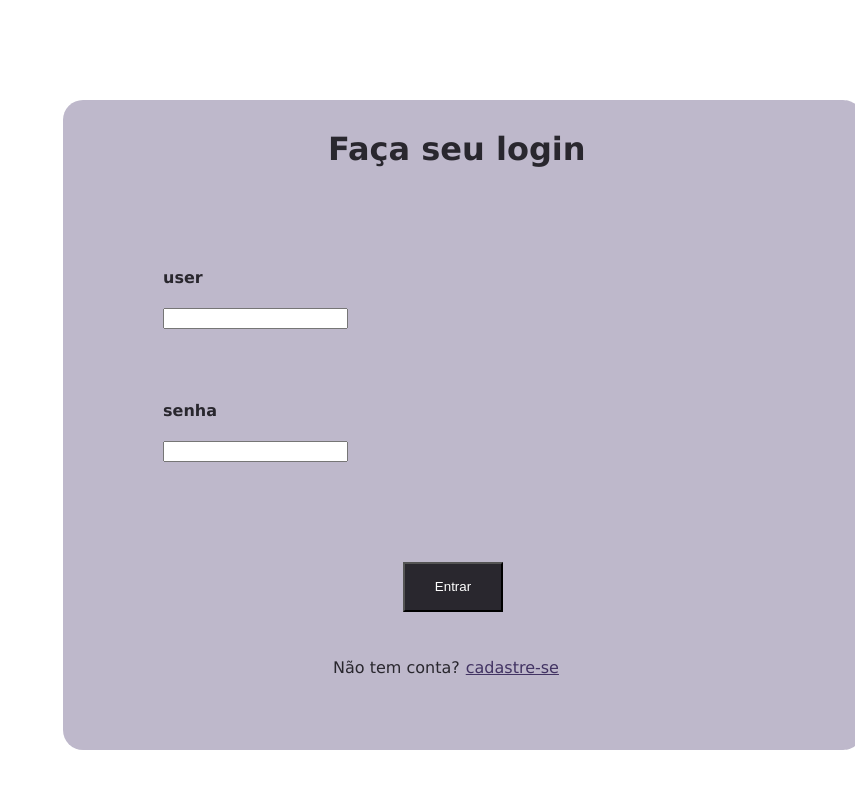
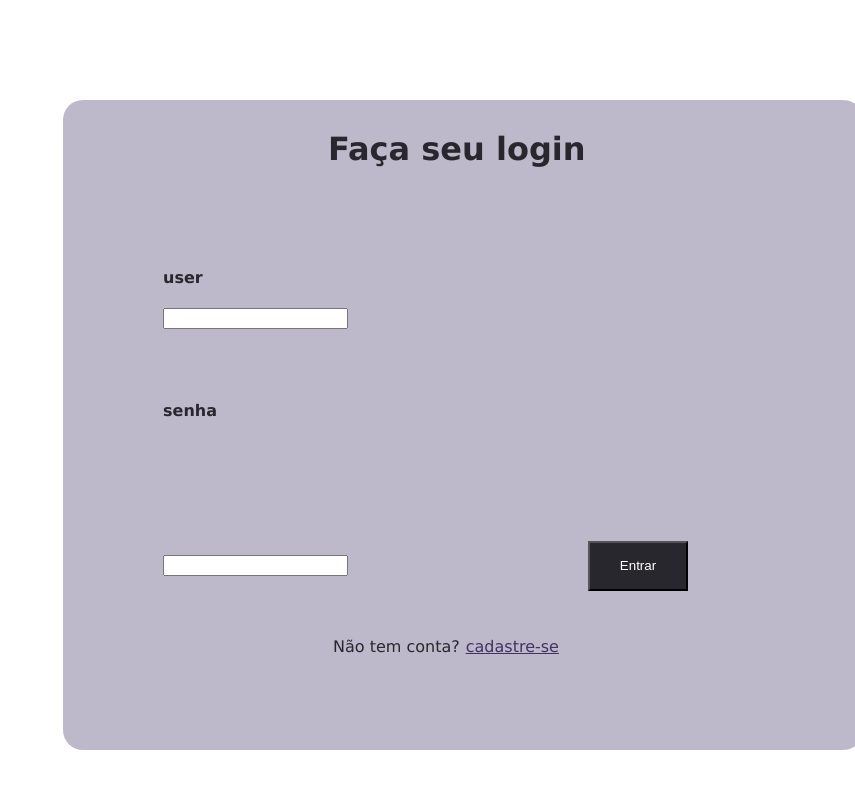
Before and after one commit to danielpaiva27/desafio-angular, an Angular app: page / in a window 1280 px wide. Shown: the top 788 px of the page, without its empty margins (425-1280 px from the left). Built offline with nearby package versions, Linux system fonts and the light colour scheme.

Commit message:
Submit-ajeitado

```diff
--- a/src/app/components/first-component/first-component/first-component.component.html
+++ b/src/app/components/first-component/first-component/first-component.component.html
@@ -5,12 +5,13 @@
   <h4 class="typeTextOne">user</h4>
 
   <div class="datas">
-    <form #form = 'ngForm' (submit)="onSubmit()">
+    <form #form = 'ngForm' (submit)="onSubmit()" >
       <input type="text"
       name="usuario"
       [(ngModel)]="userName"/><h4 class="typeTextTwo">senha</h4>
       <input type="text"
       name="password" [(ngModel)]="password"/>
+      <button (click)="onSubmit()" class="typeButtonOne" routerLink="/store">Entrar</button>
     </form>
 
 
@@ -19,6 +20,8 @@
 
 
   </div>
-  <button (click)="onSubmit()" class="typeButtonOne" routerLink="/store">Entrar</button>
+
+
+
   <p class="typeThree">Não tem conta?<a class="link" routerLink="/sigin">cadastre-se</a></p>
 </div>
--- a/src/app/services/user.service.ts
+++ b/src/app/services/user.service.ts
@@ -10,6 +10,7 @@ export class userService {
   constructor(private http: HttpClient) { }
 
   getUserDatas(): Observable<any> {
+
     return this.http.get(
       `https://fakestoreapi.com/users`,
       {}
```
